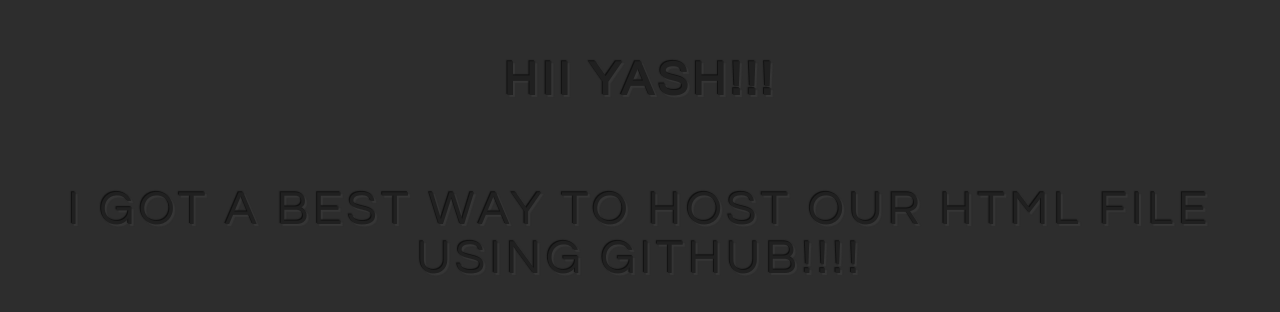
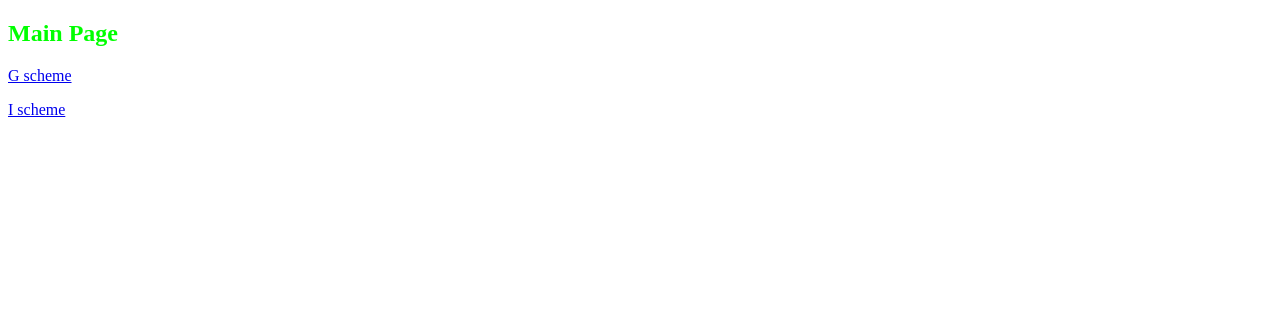
Before and after one commit to A1K2S3/computer, a website: page index.html in a window 1280 px wide. Drawn offline with Linux system fonts and the light colour scheme.

Commit message:
Back to normal after showing example to yash

```diff
--- a/index.html
+++ b/index.html
@@ -4,11 +4,12 @@
      <meta charset="UTF-8">
      <meta name="viewport" content="width=device-width, initial-scale=1.0">
      <meta http-equiv="X-UA-Compatible" content="ie=edge">
-     <title>Congrats!!!!!</title>
+     <title>Questions</title>
      <link rel="stylesheet" href="./style.css">
 </head>
 <body>
-     <h2 id="ip">Hii Yash!!!</h2>
-     <p id="ip">I got a best way to host our html file using github!!!!</p>
+     <h2>Main Page</h2>
+     <p> <a href="./G Scheme/index(G).html"> G scheme </a> </p>
+     <p> <a href="./I Scheme/index(I).html"> I scheme </a> </p>
 </body>
 </html>
--- a/style.css
+++ b/style.css
@@ -1,17 +1,3 @@
-body{
-    background-color: #2d2d2d;
+h2{
+    color: #00ff00;
 }
-#ip{
-    font-family: "Avant Garde", Avantgarde, "Century Gothic", CenturyGothic, "AppleGothic", sans-serif;
-    font-size: 3rem;
-    padding: 1rem 1rem;
-    text-align: center;
-    text-transform: uppercase;
-    text-rendering: optimizeLegibility;
-    color: #202020;
-    background-color: #2d2d2d;
-    letter-spacing: .1em;
-    text-shadow:
-      -1px -1px 1px #111,
-      2px 2px 1px #363636;
-}
```
